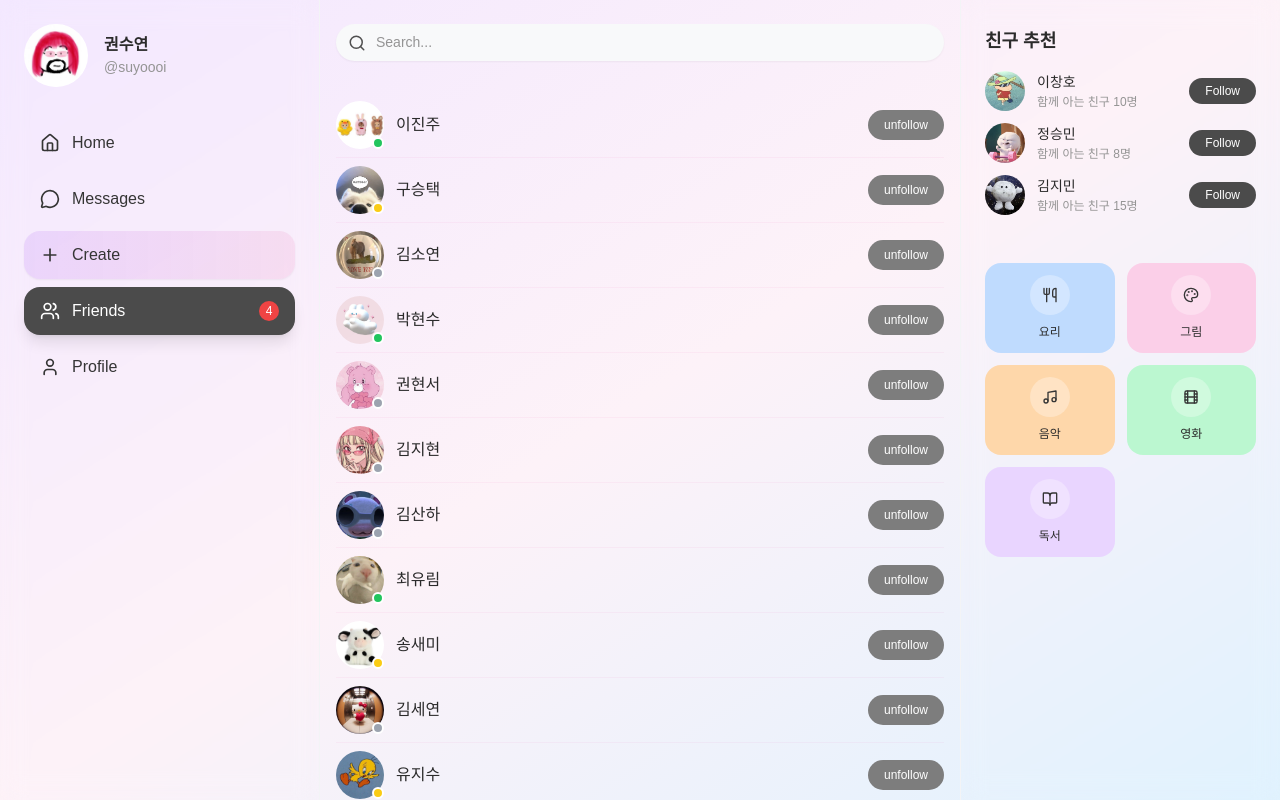
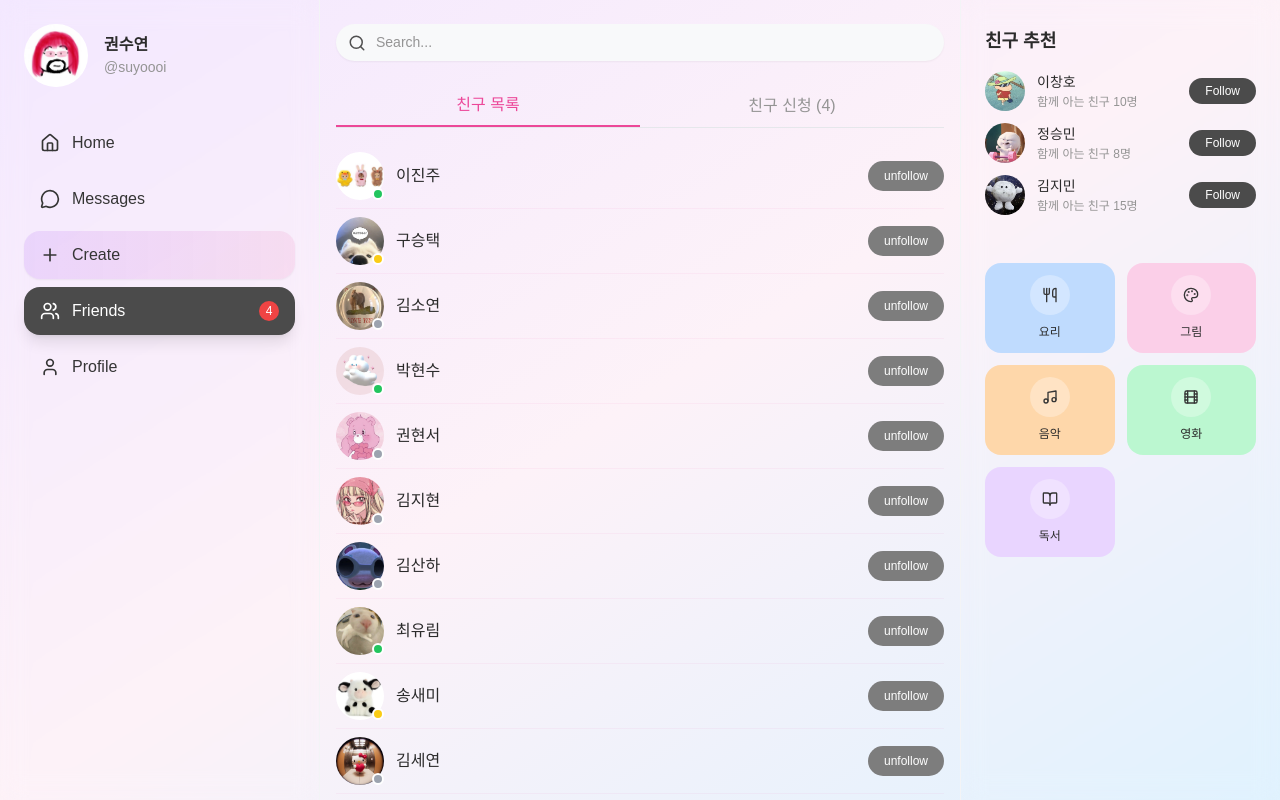
Before and after one commit to yeoniii20/social-media, a Next.js app: page /friends in a window 1280 px wide. Built offline with nearby package versions, Linux system fonts and the light colour scheme.

Commit message:
feat: Update friend page.tsx

```diff
--- a/app/(friends)/friends/page.tsx
+++ b/app/(friends)/friends/page.tsx
@@ -6,17 +6,21 @@ import { useFriendStore } from '@/app/store/useFriendStore';
 import Searchbar from '@/app/components/searchbar';
 import { deleteFriend } from '@/app/api/friend';
 import { statusColors } from '@/app/utils/statusColors';
+import { FRIEND_REQUESTS } from '@/app/data/mock/friends';
 
 const FriendsPage = () => {
   const [searchTerm, setSearchTerm] = useState<string>('');
+  const [activeTab, setActiveTab] = useState<'friends' | 'requests'>('friends');
   const friends = useFriendStore((state) => state.friends);
+
+  const requestCnt = FRIEND_REQUESTS.length;
 
   // 검색 필터링
   const filteredFriends = friends.filter((friend) =>
     friend.name.toLowerCase().includes(searchTerm.toLowerCase()),
   );
 
-  // 팔로우 기능
+  // 언팔로우
   const handleUnfollow = async (id: string) => {
     await deleteFriend(id);
   };
@@ -29,9 +33,34 @@ const FriendsPage = () => {
         onChange={setSearchTerm}
       />
 
+      {/* 탭 메뉴 */}
+      <div className='mb-4 flex border-b border-gray-200 text-14m md:text-16m'>
+        <button
+          onClick={() => setActiveTab('friends')}
+          className={`flex-1 pb-2 text-center ${
+            activeTab === 'friends'
+              ? 'border-b-2 border-pink-base text-pink-base'
+              : 'text-text-light'
+          }`}
+        >
+          친구 목록
+        </button>
+        <button
+          onClick={() => setActiveTab('requests')}
+          className={`flex-1 pb-2 text-center ${
+            activeTab === 'requests'
+              ? 'border-b-2 border-pink-base text-pink-base'
+              : 'text-text-light'
+          }`}
+        >
+          친구 신청 ({requestCnt})
+        </button>
+      </div>
+
       {/* 친구 목록 */}
+      {activeTab === 'friends' && (
         <div className='flex-1 divide-y divide-pink-base/5 overflow-y-auto no-scrollbar'>
-        {filteredFriends.length > 0 ? (
+          {requestCnt > 0 ? (
             filteredFriends.map((friend) => (
               <div
                 key={friend.id}
@@ -69,6 +98,47 @@ const FriendsPage = () => {
             </p>
           )}
         </div>
+      )}
+
+      {/* 친구 신청 목록 */}
+      {activeTab === 'requests' && (
+        <div className='flex-1 divide-y divide-pink-base/5 overflow-y-auto no-scrollbar'>
+          {FRIEND_REQUESTS.length > 0 ? (
+            FRIEND_REQUESTS.map((req) => (
+              <div
+                key={req.id}
+                className='flex items-center justify-between py-2'
+              >
+                <div className='flex items-center space-x-3'>
+                  <div className='relative h-12 w-12'>
+                    <Image
+                      src={req.profileImg}
+                      alt={req.name}
+                      fill
+                      className='rounded-full object-cover'
+                    />
+                  </div>
+                  <p className='text-14m text-text-primary md:text-16m'>
+                    {req.name}
+                  </p>
+                </div>
+                <div className='flex space-x-2'>
+                  <button className='rounded-full bg-bg-enable px-4 py-1 text-12m text-white hover:bg-bg-hover'>
+                    수락
+                  </button>
+                  <button className='rounded-full bg-gray-200 px-4 py-1 text-12m text-text-primary hover:bg-gray-300'>
+                    거절
+                  </button>
+                </div>
+              </div>
+            ))
+          ) : (
+            <p className='py-4 text-center text-12m text-text-light md:text-14m'>
+              친구 신청이 없습니다.
+            </p>
+          )}
+        </div>
+      )}
     </div>
   );
 };
```
Lines whose indentation alone changed are shown as unchanged.
